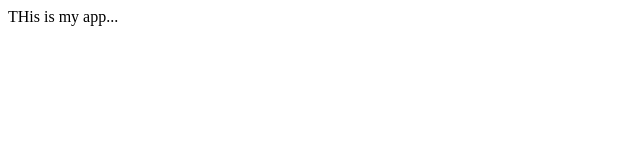
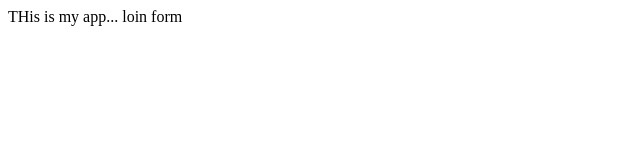
Before and after one commit to sahilsiddharth/sample, a plain HTML site: page index.html in a window 1280 px wide. Shown: the full height of the page, 0-640 px from the left. Drawn offline with Linux system fonts and the light colour scheme.

```diff
--- a/index.html
+++ b/index.html
@@ -5,6 +5,7 @@
 	</head>
 	<body>
 		THis is my app...
+		loin form
 	</body>
 
 
```
Also changed, not shown: login.html (added, +1 -0 lines), 1 other file.
